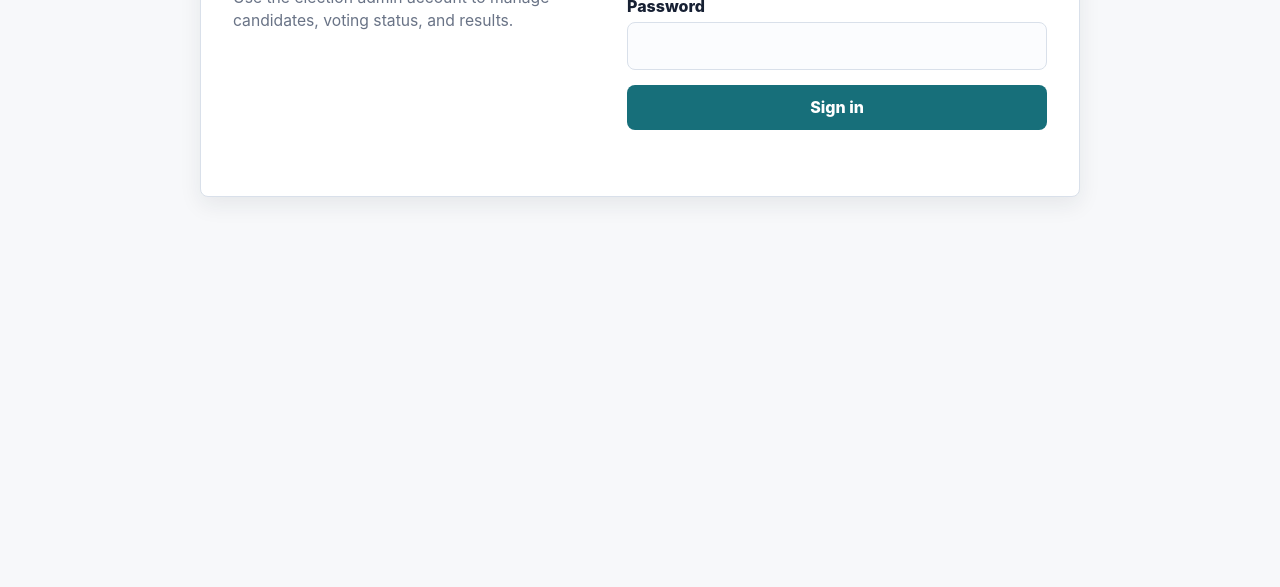
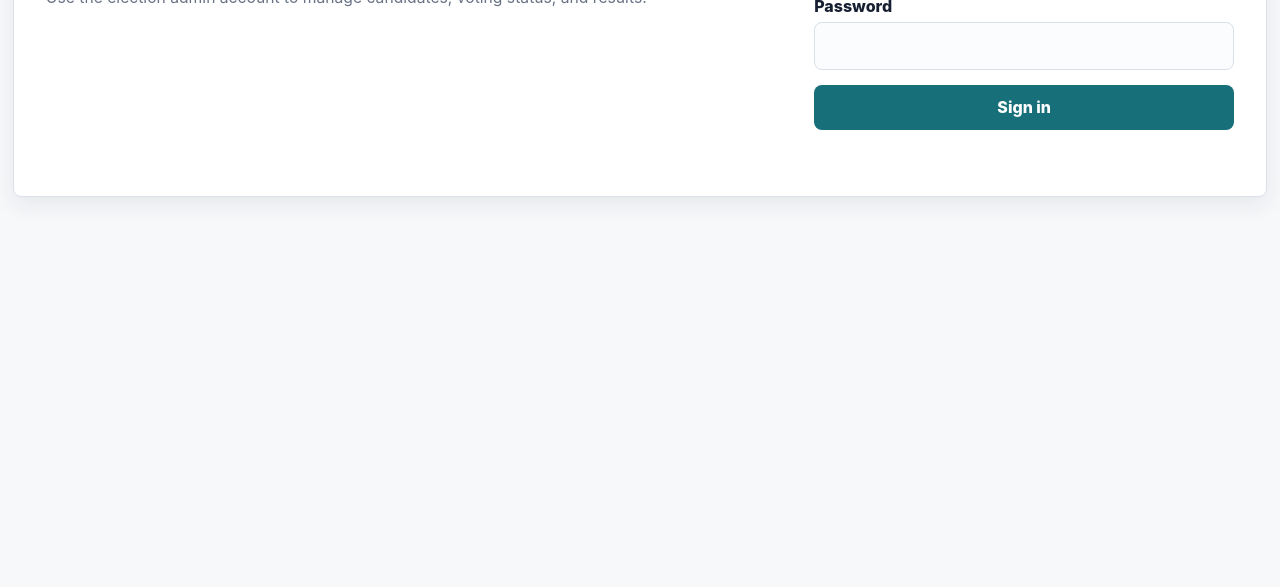
Before and after one commit to unaisdhlab-ai/falcon-election, a website: page admin.html in a window 1280 px wide. Shown: the part 213-800 px from the top of the page. Drawn offline with Linux system fonts and the light colour scheme.

Commit message:
Design: forced page-shell container to stretch edge-to-edge full width

```diff
--- a/admin.html
+++ b/admin.html
@@ -20,7 +20,7 @@
       </nav>
     </header>
 
-    <main class="page-shell">
+    <main class="page-shell" style="max-width: 98% !important; width: 98% !important; margin: 0 auto;">
       <section id="loginView" class="auth-panel">
         <div>
           <p class="eyebrow">Restricted Access</p>
```
